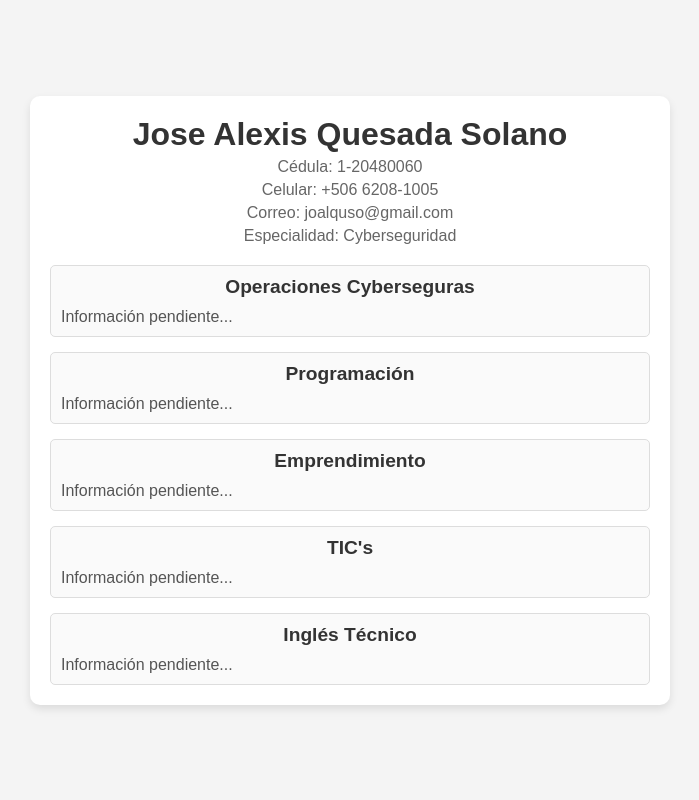
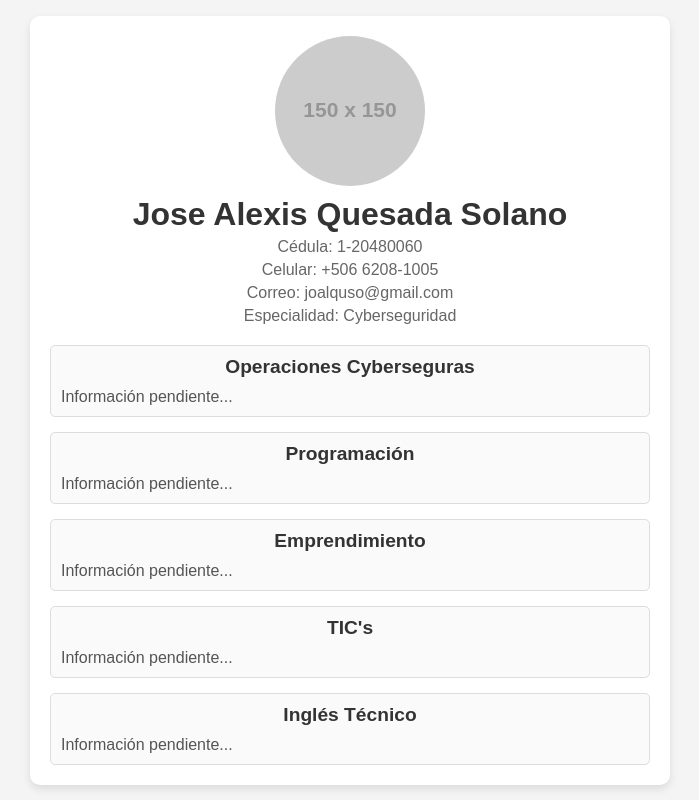
Before and after one commit to joalquso-brim/perfil-, a plain HTML site: page index.html in a window 1280 px wide. Shown: the whole page, without its empty margins (290-989 px from the left). Drawn offline with Linux system fonts and the light colour scheme; placeholder pictures from the web are drawn by us.

Commit message:
Add files via upload

```diff
--- a/index.html
+++ b/index.html
@@ -9,6 +9,7 @@
 <body>
     <div class="card">
         <header class="header">
+            <img src="https://via.placeholder.com/150x150?text=Foto+de+Perfil" alt="Foto de Perfil" class="profile-pic">
             <h1>Jose Alexis Quesada Solano</h1>
             <p>Cédula: 1-20480060</p>
             <p>Celular: +506 6208-1005</p>
--- a/style.css
+++ b/style.css
@@ -23,8 +23,17 @@ body {
 }
 
 .header h1 {
-    margin: 0;
+    margin: 10px 0 0 0;
     color: #333;
+}
+
+.profile-pic {
+    width: 150px;
+    height: 150px;
+    border-radius: 50%;
+    object-fit: cover;
+    margin: 0 auto 10px auto;
+    display: block;
 }
 
 .header p {
```
